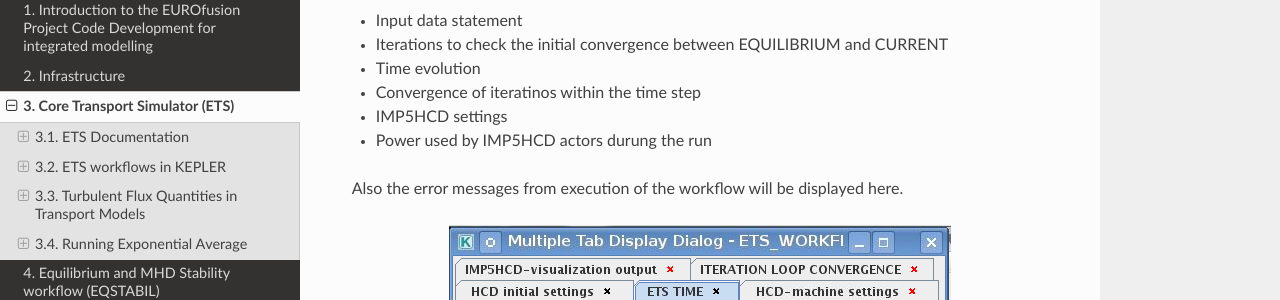
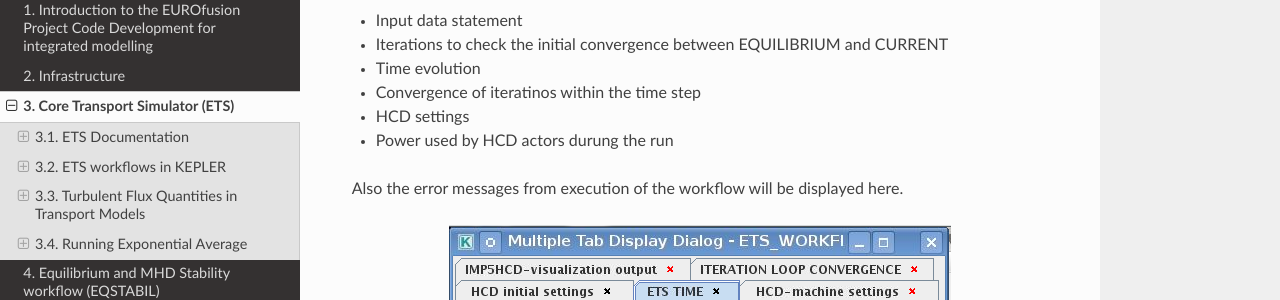
Before and after one commit to WPCD-Workflows/documentation, a Sphinx documentation site: the page built from source/ets.rst, in a window 1280 px wide and 900 px high, scrolled down 24774 px. Shown: the part 151-451 px from the top of the window. Built offline with Sphinx 7.4.7 and the Read the Docs theme 2.0.0, drawn with Linux system fonts in a browser that asks for light colours.

Commit message:
Update ets.rst

```diff
--- a/source/ets.rst
+++ b/source/ets.rst
@@ -923,8 +923,8 @@ displays diagnostic text messages from the workflow on following topics:
    CURRENT
 -  Time evolution
 -  Convergence of iteratinos within the time step
--  IMP5HCD settings
--  Power used by IMP5HCD actors durung the run
+-  HCD settings
+-  Power used by HCD actors durung the run
 
 Also the error messages from execution of the workflow will be displayed
 here.
```
